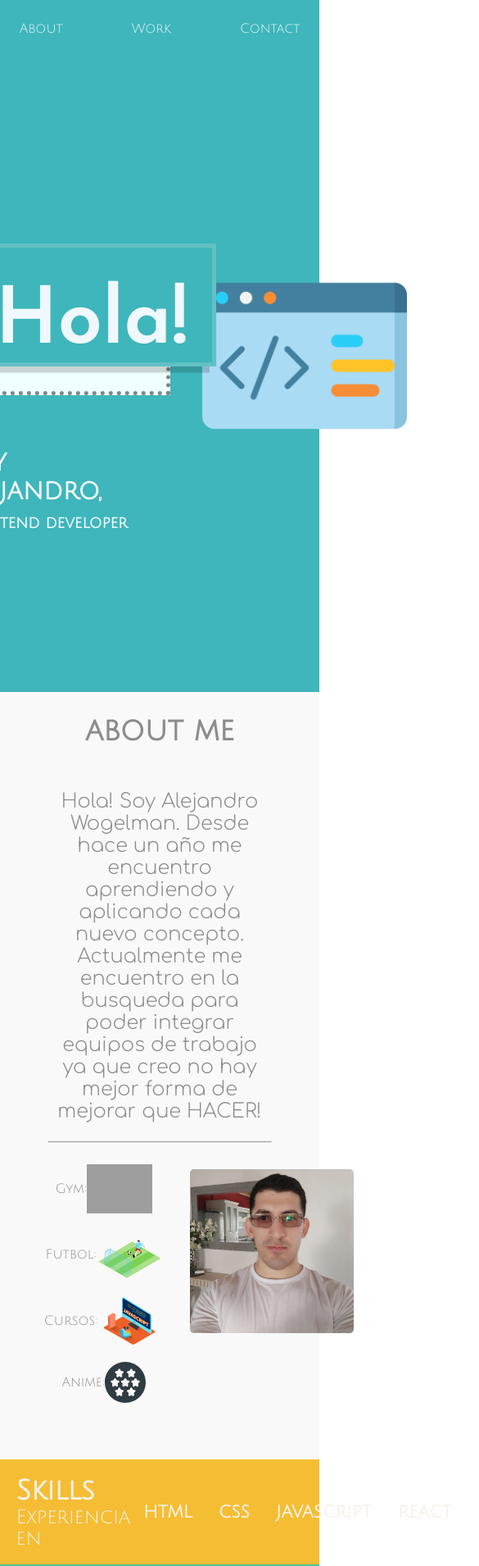
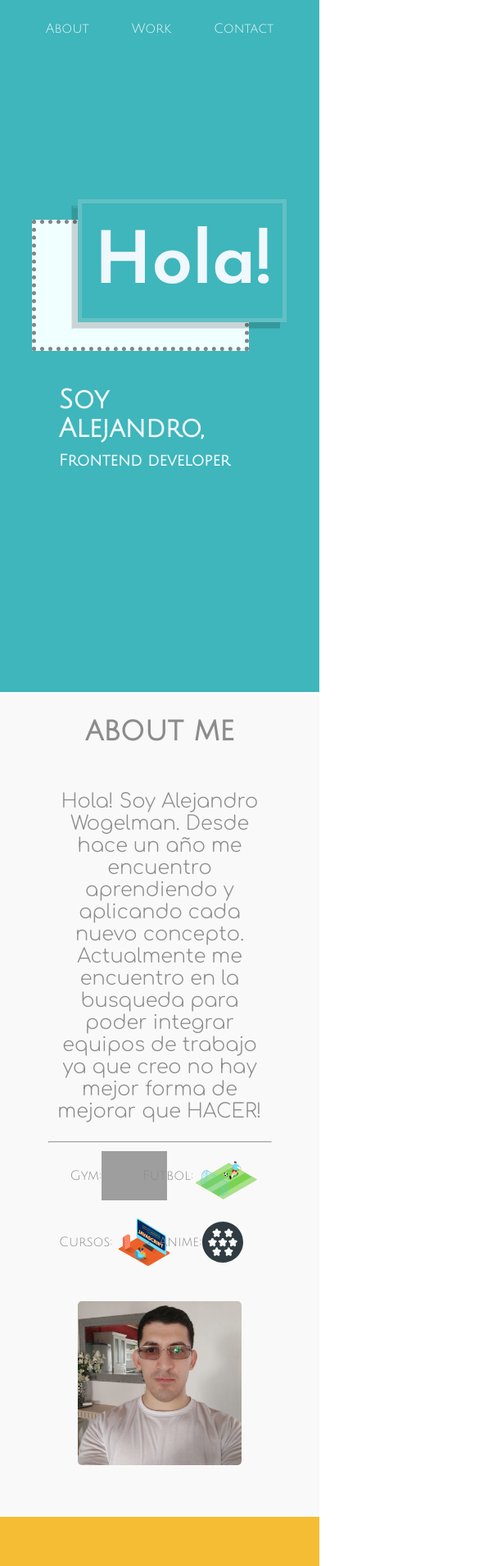
Before and after one commit to AlejandroWogelman/Portfolio-renovated, a React (Create React App) app: page / in a window 390 px wide. Shown: the top 1910 px of the page at 82% size, 585 px wide, since content can reach past the window. Built offline with nearby package versions, Linux system fonts and the light colour scheme; grey boxes are pictures that could not be loaded.

Commit message:
responsive css, cards links

```diff
--- a/src/App.css
+++ b/src/App.css
@@ -6,6 +6,11 @@
 }
 .App {
   background-color: rgb(249, 249, 249);
+  min-width: 350px;
+  max-width: 1440px;
+  display: flex;
+  flex-direction: column;
+  margin: 0 auto;
 }
 .work-title {
   font-size: 2.3rem;
--- a/src/components/about/about.css
+++ b/src/components/about/about.css
@@ -1,6 +1,4 @@
 .about-container {
-  min-height: 100vh;
-
   color: rgb(140, 140, 140);
   padding: 7% 15% 5% 15%;
   text-align: center;
@@ -60,3 +58,33 @@
   font-size: 1.3rem;
   margin: 0 1rem;
 }
+
+@media screen and (max-width: 720px) {
+  .about-container {
+    display: flex;
+    justify-content: center;
+  }
+  .about-img-hob {
+    flex-direction: column;
+    align-items: center;
+  }
+  .img-about-container {
+    width: 100%;
+  }
+  .skills-container,
+  .metodologias-container {
+    flex-direction: column;
+    text-align: center;
+  }
+  .skills-content p,
+  .metodologias-content p {
+    font-size: 1.1rem;
+    margin-top: 1.3rem;
+  }
+}
+@media screen and (max-width: 500px) {
+  .skills-container,
+  .metodologias-container {
+    padding: 15%;
+  }
+}
--- a/src/components/header/header.css
+++ b/src/components/header/header.css
@@ -4,9 +4,22 @@
   position: relative;
   color: aliceblue;
 }
+nav {
+  padding: 1rem 0;
+  width: 95%;
+  max-width: 1440px;
+  position: fixed;
+  background-color: rgb(62, 182, 187);
+  z-index: 1;
+  border-radius: 0 0 5px 5px;
+
+  left: 0;
+  right: 0;
+
+  margin: auto;
+}
 
 ul {
-  padding-top: 1rem;
   display: flex;
   justify-content: center;
 }
@@ -65,3 +78,22 @@ ul li a:hover {
   height: 250px;
   width: 250px;
 }
+@media screen and (max-width: 720px) {
+  .header-content img {
+    display: none;
+  }
+  .two-box {
+    padding: 10px 15px;
+  }
+  .two-box h2 {
+    font-size: 5.5rem;
+  }
+  .first-box {
+    margin-right: 12%;
+  }
+}
+@media screen and (max-width: 500px) {
+  ul li {
+    margin: 10px 1rem;
+  }
+}
--- a/src/components/work/Work.js
+++ b/src/components/work/Work.js
@@ -33,7 +33,11 @@ export const Work = () => {
             <small>
               App de Listado de tareas para aprender el uso de "Reducer"
             </small>
-            <a href="" className="github">
+            <a
+              href="https://github.com/AlejandroWogelman/appList-with-REACT-REDUCER"
+              target="_blank"
+              className="github"
+            >
               <img
                 src={
                   require("../../assets/211904_social_github_icon.svg").default
@@ -42,7 +46,11 @@ export const Work = () => {
                 width="35px"
               />
             </a>
-            <a href="" className="google">
+            <a
+              href="https://app-list-2021.netlify.app/"
+              target="_blank"
+              className="google"
+            >
               <img
                 src={
                   require("../../assets/2993685_brand_brands_google_logo_logos_icon.svg")
@@ -73,7 +81,11 @@ export const Work = () => {
             <p>JAVASCRIPT</p>
             <br />
             <small>Landing Page de Practica para FrontEnd-Mentor</small>
-            <a href="" className="github">
+            <a
+              href="https://github.com/AlejandroWogelman/landing-page"
+              target="_blank"
+              className="github"
+            >
               <img
                 src={
                   require("../../assets/211904_social_github_icon.svg").default
@@ -82,7 +94,11 @@ export const Work = () => {
                 width="35px"
               />
             </a>
-            <a href="" className="google">
+            <a
+              href="https://landing-page-challeng.netlify.app/"
+              target="_blank"
+              className="google"
+            >
               <img
                 src={
                   require("../../assets/2993685_brand_brands_google_logo_logos_icon.svg")
@@ -113,7 +129,11 @@ export const Work = () => {
             <p>JAVASCRIPT</p>
             <br />
             <small>Juego de Tateti, aprendiendo el manejo de eventos</small>
-            <a href="" className="github">
+            <a
+              href="https://github.com/AlejandroWogelman/tateti"
+              target="_blank"
+              className="github"
+            >
               <img
                 src={
                   require("../../assets/211904_social_github_icon.svg").default
@@ -122,7 +142,11 @@ export const Work = () => {
                 width="35px"
               />
             </a>
-            <a href="" className="google">
+            <a
+              href="https://tateti2021.netlify.app/"
+              target="_blank"
+              className="google"
+            >
               <img
                 src={
                   require("../../assets/2993685_brand_brands_google_logo_logos_icon.svg")
@@ -158,7 +182,11 @@ export const Work = () => {
               Challenge de ingreso para Alkemy. Uso de redux, autentificación,
               consumos de Api y rutas
             </small>
-            <a href="" className="github">
+            <a
+              href="https://github.com/AlejandroWogelman/Heros-TEAM-allkemy"
+              target="_blank"
+              className="github"
+            >
               <img
                 src={
                   require("../../assets/211904_social_github_icon.svg").default
@@ -167,7 +195,11 @@ export const Work = () => {
                 width="35px"
               />
             </a>
-            <a href="" className="google">
+            <a
+              href="https://super-equipo.netlify.app/"
+              target="_blank"
+              className="google"
+            >
               <img
                 src={
                   require("../../assets/2993685_brand_brands_google_logo_logos_icon.svg")
@@ -198,7 +230,11 @@ export const Work = () => {
             <p>REACT: useStates</p>
             <br />
             <small>Aprendiendo el manejo de "UseState"</small>
-            <a href="" className="github">
+            <a
+              href="https://github.com/AlejandroWogelman/Buscador-de-fotos-de-Perros"
+              target="_blank"
+              className="github"
+            >
               <img
                 src={
                   require("../../assets/211904_social_github_icon.svg").default
@@ -207,7 +243,11 @@ export const Work = () => {
                 width="35px"
               />
             </a>
-            <a className="google" href="">
+            <a
+              className="google"
+              target="_blank"
+              href="https://razas-perros.netlify.app/"
+            >
               <img
                 src={
                   require("../../assets/2993685_brand_brands_google_logo_logos_icon.svg")
--- a/src/components/work/work.css
+++ b/src/components/work/work.css
@@ -1,7 +1,7 @@
 .work-container {
   display: grid;
   grid-template-columns: repeat(3, 1fr);
-  gap: 10px;
+  gap: 1rem;
   padding: 0 5%;
 }
 .work-container article {
@@ -33,9 +33,6 @@
   position: relative;
 }
 
-.info-work div a :hover {
-}
-
 .google {
   position: absolute;
   top: 0%;
@@ -57,3 +54,13 @@
 .active {
   transform: translateY(0px);
 }
+@media screen and (max-width: 720px) {
+  .work-container {
+    grid-template-columns: repeat(2, 1fr);
+  }
+}
+@media screen and (max-width: 500px) {
+  .work-container {
+    grid-template-columns: 1fr;
+  }
+}
```
